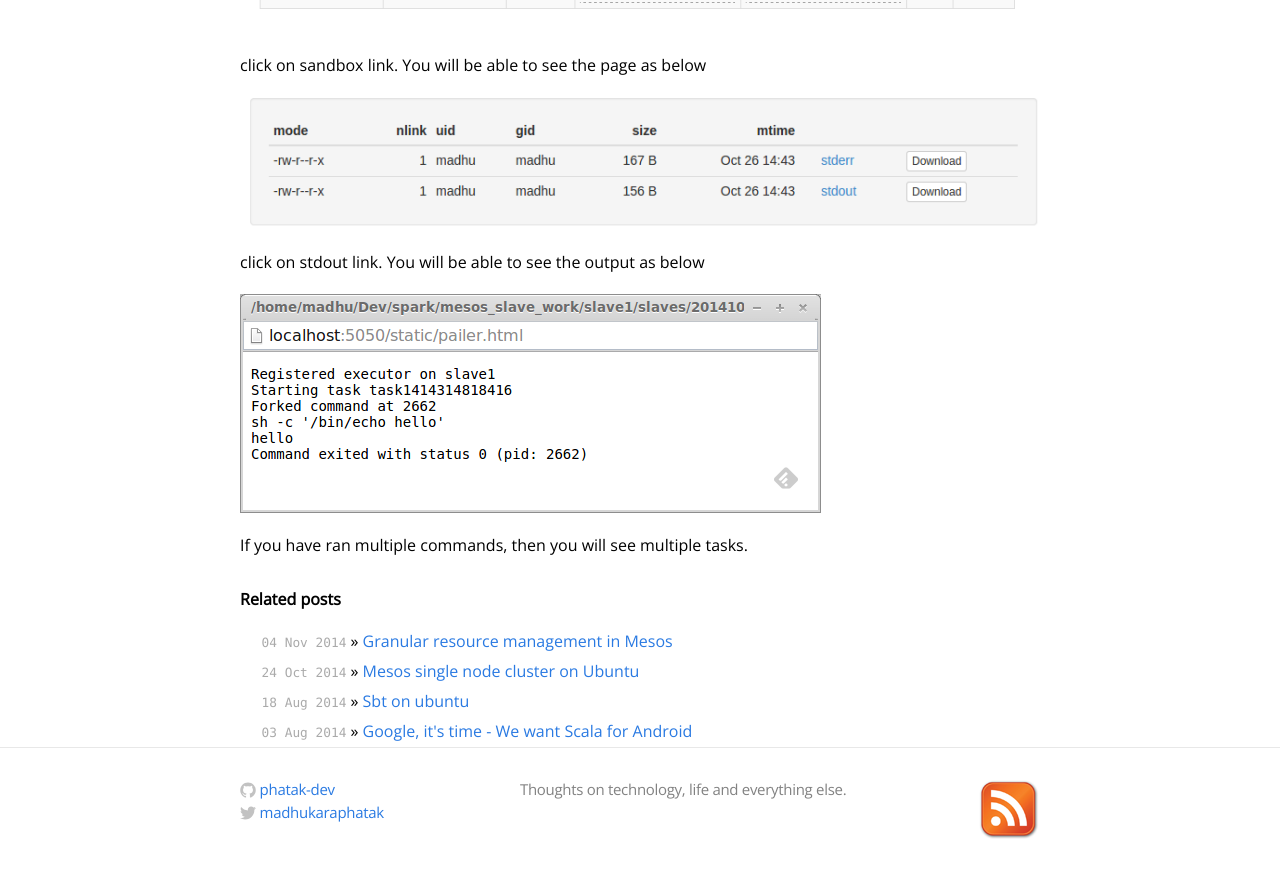
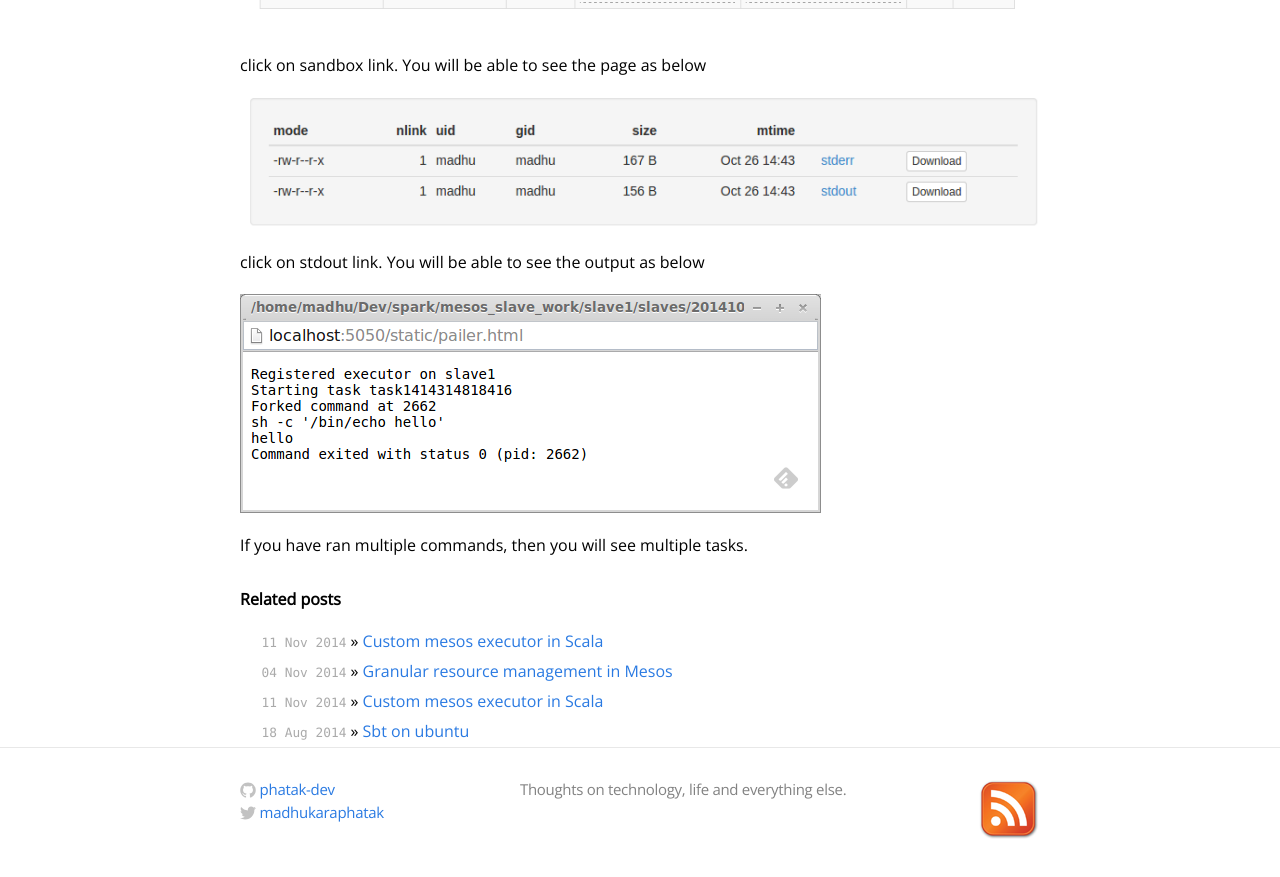
Before and after one commit to phatak-dev/blog, a Jekyll site: the page built from _posts/2014-10-26-mesos-helloworld-scala.md, in a window 1280 px wide and 900 px high, scrolled down 4768 px. Shown: the top 877 px of the window. Built offline with Jekyll 4.4.1, drawn with Linux system fonts in a browser that asks for light colours; some of the changed lines change nothing that is shown.

Commit message:
updated the blog

```diff
--- a/_drafts/custom-executor-mesos-scala.md
+++ b/_posts/2014-11-11-custom-mesos-executor-scala.md
@@ -1,21 +1,20 @@
 ---
 layout: post
 title: "Custom mesos executor in Scala"
+date : 2014-11-11
 categories: mesos scala
 ---
-In previous [post](/mesos-helloworld-scala), we discussed about how to write a simple mesos scheduler in Scala. In this post, we are going to see how to run general scala functions rather simple shell commands.
+In previous [post](/mesos-helloworld-scala), we discussed about how to write a simple mesos scheduler in Scala. In this post, we are going to see how to extend the scheduler to
+run general scala code.
 
-This post assumes you already know different components of writing a scheduler in Mesos. If not refer to this [post](/mesos-helloworld-scala).
+This post assumes that you already know different components of writing a scheduler in Mesos. If not refer to this [post](/mesos-helloworld-scala).
 
 tl;dr Access the complete example code [here](https://github.com/phatak-dev/blog/tree/master/code/MesosCustomExecutor).
 
 ##Executor in Mesos
-In last example, we used built in mesos executor called **CommandExecutor**. Command executor is capable of running any operating system binaries. But if we want to run java/scala code we will be needing to write our own executor to setup the environment and run the code.
+In last [example](/mesos-helloworld-scala), we used built in mesos executor **CommandExecutor** to run the commands. Command executor is capable of running any operating system binaries. But if we want to run java/scala code,we have to write our own executor to setup the environment and run the code.
 
-Writing custom executor is not that straight forward. There are multiple pieces to write and run a full fledged custom executor.
-
-Follow the below steps to create a custom executor.
-
+Writing custom executor is not that straight forward. There are multiple pieces to write to get a full fledged executor. The following steps shows how to build these pieces.
 
 ## Step 1 : Task abstraction
 
@@ -27,7 +26,7 @@
 }
 {%endhighlight%}
 
-Our task has a single method. It does not take anything. Type T signifies the return type of function. Note that task extends the serialization which allows us to send this function over wire to execute on Mesos cluster slaves.
+Our task has a single **run** method. It does not take anything. Type T signifies the return type of the function. Note that task extends the serialization which allows us to send this task over wire to execute on mesos cluster.
 
 {%highlight scala %}
 class  FunctionTask[T]( body: => () => T) extends Task[T] {
@@ -37,13 +36,12 @@
 
 FunctionTask is one of the implementation which wraps a given function inside task.
 
-Now we have a task abstraction which we can instruct our scheduler to run
-
+Now we have a task abstraction which we can instruct our scheduler to run.
 
 
 ## Step 2 : TaskExecutor
 
-TaskExecutor is our custom executor which takes above task abstraction. It's just a normal scala program which has a main method. It creates an instance of
+TaskExecutor is our custom executor which runs above task abstraction. It's just a normal scala program which has a main method. It creates an instance of
 mesos.Executor and listens on launchTask callback.
 
 {%highlight scala %}
@@ -85,7 +83,7 @@
 {%endhighlight%}
 
 
-In the code, we deserialize the task we got. As we know each of Task has a run method. We run each task on different thread so that our executor is blocked single thread.
+In the code, we deserialize the task from the *TaskInfo* object. We run each task on different thread so that we can run multiple tasks at same time.
 
 Once the execution is done, we wrap the result and set the task state to finished.
 
@@ -94,7 +92,7 @@
 
 ## Step 3 : Plug Custom Executor in Scheduler
 
-Once we have the custom executor, next step is plug to our mesos scheduler. Mesos doesn't understand any specific language, it just understands how to run shell script. So we run our task executor from a shell script and specify the shell script path in executor info.
+Once we have the custom executor, next step is to plug it in our mesos scheduler. Mesos doesn't understand any specific language, it just understands how to run shell scripts. So we run our task executor from a shell script and specify the shell script path in executor info.
 
 {%highlight scala %}
 
@@ -120,10 +118,12 @@
 
 {%endhighlight%}
 
+Once we have executor info, we set for a given using *setExecutor*.
+
 You can access complete code listing [here](https://github.com/phatak-dev/blog/blob/master/code/MesosCustomExecutor/src/main/scala/com/madhu/mesos/customexecutor/TaskScheduler.scala).
 
 ## Step 4 : run-executor script file
-This script file, used by the executor info to instantiate.
+This script file, used by the executor info to instantiate our custom executor.
 
 {%highlight sh %}
   #!/bin/sh
@@ -134,14 +134,13 @@
 
 {%endhighlight%}
 
-update <project-path> to the directory which has the build jar from code.
+update *project-path* to the directory which has the build jar from code.
 
 
 ## Step 5 : Creating tasks
-We create 2 simple tasks to just to print hi. Note how we can even access closure inside
-our tasks.
+We create 2 simple tasks to just to print hi and index. Note how we can even access closure inside our tasks.
+
 {%highlight scala %}
-
  def multipleTasks() = {
      0 to 1 map {
        index => {
@@ -153,11 +152,12 @@
 
 {%endhighlight%}
 
-## Running
+## Step 6 : Running
+
 Clone complete code from [github](https://github.com/phatak-dev/blog/tree/master/code/MesosCustomExecutor).
 
-Run CustomTasks main method with mesos master url and path to the run-executor.sh shell script.
+Run *CustomTasks* main method with mesos master url and path to the run-executor.sh shell script.
 
-## Output
+## Step 7 : Output
 
-The output should be available in mesos logs as specified in this [post](mesos-helloworld-scala)
+The output should be available in mesos logs as specified [here](/mesos-helloworld-scala#output).
```
